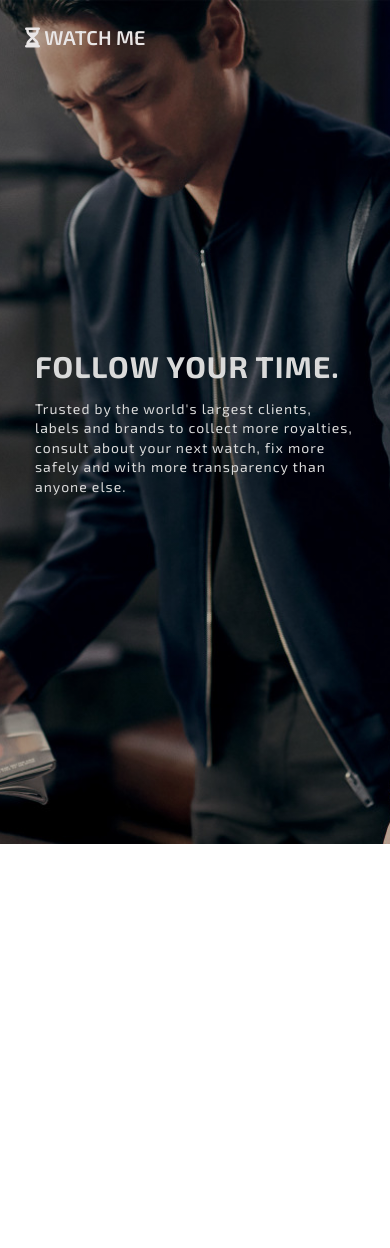
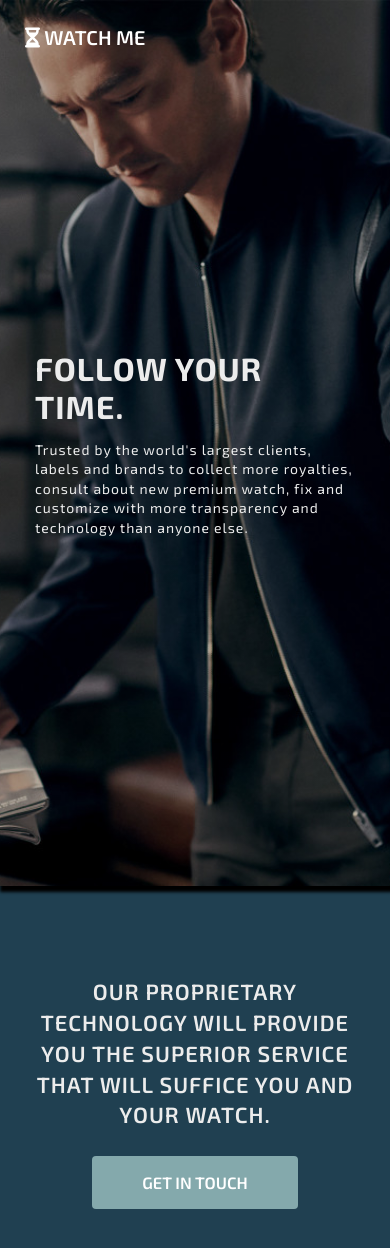
Before and after one commit to Gimorhee/WatchMe, a React (Create React App) app: page / in a window 390 px wide. Shown: the top 1248 px of the page. Before the commit the page ends 844 px from the top, so only its background shows below. Built offline with nearby package versions, Linux system fonts and the light colour scheme.

Commit message:
GetInTouch Component with responsiveness + animations

```diff
--- a/src/App.js
+++ b/src/App.js
@@ -2,6 +2,7 @@ import React, { Fragment } from "react";
 import { BrowserRouter as Router, Route, Switch } from "react-router-dom";
 
 import { Homepage } from "./components/Homepage/Homepage";
+import { Contact } from "./components/Contact/Contact";
 
 import "./App.css";
 
@@ -11,6 +12,7 @@ function App() {
       <Fragment>
         <Switch>
           <Route exact path="/" component={Homepage} />
+          <Route exact path="/contact" component={Contact} />
         </Switch>
       </Fragment>
     </Router>
--- /dev/null
+++ b/src/components/Contact/Contact.js
@@ -0,0 +1,5 @@
+import React from "react";
+
+export const Contact = () => {
+  return <div>testetst</div>;
+};
--- /dev/null
+++ b/src/components/Homepage/GetInTouch.js
@@ -0,0 +1,44 @@
+import React from "react";
+import { Link } from "react-router-dom";
+import { useSpring, animated } from "react-spring";
+import TrackVisibility from "react-on-screen";
+
+export const GetInTouch = () => {
+  const ComponentToTrack = ({ isVisible }) => {
+    const topProps = useSpring({
+      from: { opacity: 0 },
+      to: { opacity: isVisible ? 1 : 0 },
+      delay: 700,
+      config: { duration: 1000 },
+    });
+
+    const bottomProps = useSpring({
+      from: { opacity: 0 },
+      to: { opacity: isVisible ? 1 : 0 },
+      delay: 1400,
+      config: { duration: 1000 },
+    });
+
+    return (
+      <div className="GetInTouch">
+        <div className="GetInTouch-Content">
+          <animated.div style={topProps}>
+            <h3>
+              Our proprietary technology will provide you the superior service
+              that will suffice you and your watch.{" "}
+            </h3>
+          </animated.div>
+          <animated.div style={bottomProps}>
+            <Link to="/contact">Get in touch</Link>
+          </animated.div>
+        </div>
+      </div>
+    );
+  };
+
+  return (
+    <TrackVisibility partialVisibility tag="h3" once>
+      <ComponentToTrack />
+    </TrackVisibility>
+  );
+};
--- a/src/components/Homepage/Homepage.js
+++ b/src/components/Homepage/Homepage.js
@@ -1,7 +1,7 @@
 import React from "react";
-// import { Link } from "react-router-dom";
 
 import { Main } from "./Main";
+import { GetInTouch } from "./GetInTouch";
 
 import "../../styles/Homepage/Homepage.css";
 
@@ -9,6 +9,7 @@ export const Homepage = () => {
   return (
     <div className="Homepage">
       <Main />
+      <GetInTouch />
     </div>
   );
 };
--- a/src/components/Homepage/Main.js
+++ b/src/components/Homepage/Main.js
@@ -4,10 +4,18 @@ import { Nav } from "./Nav";
 import { useSpring, animated } from "react-spring";
 
 export const Main = () => {
-  const props = useSpring({
-    from: { number: 0 },
-    to: { number: 100 },
-    config: { duration: 100000 },
+  const mainProps = useSpring({
+    from: { opacity: 0 },
+    to: { opacity: 1 },
+    delay: 600,
+    config: { duration: 1200 },
+  });
+
+  const bottomProps = useSpring({
+    from: { opacity: 0 },
+    to: { opacity: 1 },
+    delay: 1400,
+    config: { duration: 1000 },
   });
 
   return (
@@ -15,13 +23,16 @@ export const Main = () => {
       <Nav />
 
       <div className="Main-Content">
-        <h1>FOLLOW YOUR TIME.</h1>
-        <p>
-          Trusted by the world's largest clients, labels and brands to collect
-          more royalties, consult about your next watch, fix more safely and
-          with more transparency than anyone else.{" "}
-        </p>
-        <animated.span>{console.log(props.number)}</animated.span>
+        <animated.div style={mainProps}>
+          <h1>FOLLOW YOUR TIME.</h1>
+        </animated.div>
+        <animated.div style={bottomProps}>
+          <p>
+            Trusted by the world's largest clients, labels and brands to collect
+            more royalties, consult about new premium watch, fix and customize
+            with more transparency and technology than anyone else.{" "}
+          </p>
+        </animated.div>
       </div>
     </div>
   );
--- a/src/styles/Homepage/Homepage.css
+++ b/src/styles/Homepage/Homepage.css
@@ -1,11 +1,34 @@
+.Homepage nav {
+  position: absolute;
+  font-size: 20px;
+  font-weight: 600;
+  left: 25px;
+  top: 25px;
+}
+
+.Homepage nav a {
+  color: #fff;
+  text-decoration: none;
+}
+
+.Homepage nav a:focus {
+  outline: none;
+}
+
+.Homepage nav a i {
+  font-size: 20px;
+}
+
 .Homepage .Main {
-  min-height: 100vh;
+  min-height: 105vh;
   position: relative;
   background-position: center center;
   background-repeat: no-repeat;
   background-size: cover;
   background-image: -webkit-gradient(linear, left top, left bottom, from(rgba(0, 0, 0, 0.2)), to(rgba(0, 0, 0, 0.2))), url("../../../src/images/main.jpg");
   background-image: linear-gradient(rgba(0, 0, 0, 0.2), rgba(0, 0, 0, 0.2)), url("../../../src/images/main.jpg");
+  -webkit-box-shadow: 3px 3px 3px 3px black;
+          box-shadow: 3px 3px 3px 3px black;
   display: -webkit-box;
   display: -ms-flexbox;
   display: flex;
@@ -27,12 +50,12 @@
 
 .Homepage .Main .Main-Content h1,
 .Homepage .Main .Main-Content p {
-  color: #dadada;
+  color: #ececec;
   letter-spacing: 1px;
 }
 
 .Homepage .Main .Main-Content h1 {
-  font-size: 85px;
+  font-size: 80px;
   margin-bottom: 15px;
 }
 
@@ -42,25 +65,57 @@
   line-height: 1.4;
 }
 
-.Homepage .Main nav {
-  position: absolute;
-  font-size: 20px;
-  font-weight: 600;
-  left: 25px;
-  top: 25px;
+.Homepage .GetInTouch {
+  background: #204051;
+  height: auto;
+  color: #ececec;
+  text-transform: uppercase;
+  display: -webkit-box;
+  display: -ms-flexbox;
+  display: flex;
+  -webkit-box-orient: vertical;
+  -webkit-box-direction: normal;
+      -ms-flex-direction: column;
+          flex-direction: column;
+  -webkit-box-pack: center;
+      -ms-flex-pack: center;
+          justify-content: center;
+  -webkit-box-align: center;
+      -ms-flex-align: center;
+          align-items: center;
+  text-align: center;
+  padding: 90px 30px;
 }
 
-.Homepage .Main nav a {
-  color: #e9e6e6;
-  text-decoration: none;
+.Homepage .GetInTouch .GetInTouch-Content h3 {
+  font-weight: 600;
+  font-size: 24px;
+  letter-spacing: 1px;
+  line-height: 1.4;
+  margin-bottom: 40px;
+  max-width: 950px;
 }
 
-.Homepage .Main nav a:focus {
+.Homepage .GetInTouch .GetInTouch-Content a {
+  text-decoration: none;
+  font-size: 18px;
+  font-weight: 600;
+  background: #84a9ac;
+  border: none;
+  border-radius: 4px;
+  padding: 17px 50px;
+  color: #fff;
+  -webkit-transition: 0.4s ease-in-out all;
+  transition: 0.4s ease-in-out all;
+}
+
+.Homepage .GetInTouch .GetInTouch-Content a:focus {
   outline: none;
 }
 
-.Homepage .Main nav a i {
-  font-size: 20px;
+.Homepage .GetInTouch .GetInTouch-Content a:hover {
+  background: #fff;
+  color: #204051;
 }
 
 @media only screen and (max-width: 925px) {
@@ -77,22 +132,28 @@
     font-size: 45px;
   }
   .Homepage .Main .Main-Content p {
-    font-size: 15.5px;
+    font-size: 16px;
   }
 }
 
 @media only screen and (max-width: 550px) {
   .Homepage .Main .Main-Content h1 {
-    font-size: 35px;
+    font-size: 40px;
   }
   .Homepage .Main .Main-Content p {
-    font-size: 15px;
+    font-size: 15.5px;
+  }
+  .Homepage .GetInTouch .GetInTouch-Content h3 {
+    font-size: 22px;
+  }
+  .Homepage .GetInTouch .GetInTouch-Content a {
+    font-size: 16.5px;
   }
 }
 
 @media only screen and (max-width: 450px) {
   .Homepage .Main .Main-Content h1 {
-    font-size: 30px;
+    font-size: 32px;
   }
   .Homepage .Main .Main-Content p {
     font-size: 14px;
--- a/src/styles/Homepage/Homepage.scss
+++ b/src/styles/Homepage/Homepage.scss
@@ -1,8 +1,30 @@
 // HOMEPAGE COMPONENT
 .Homepage {
+  // NAV COMPONENT
+  nav {
+    position: absolute;
+    font-size: 20px;
+    font-weight: 600;
+    left: 25px;
+    top: 25px;
+
+    a {
+      color: #fff;
+      text-decoration: none;
+
+      &:focus {
+        outline: none;
+      }
+
+      i {
+        font-size: 20px;
+      }
+    }
+  }
+
   // MAIN COMPONENT
   .Main {
-    min-height: 100vh;
+    min-height: 105vh;
     position: relative;
     background-position: center center;
     background-repeat: no-repeat;
@@ -10,9 +32,9 @@
     background-image: linear-gradient(rgba(0, 0, 0, 0.2), rgba(0, 0, 0, 0.2)),
       url("../../../src/images/main.jpg");
 
+    box-shadow: 3px 3px 3px 3px black;
     display: flex;
     flex-direction: column;
-
     align-items: center;
     justify-content: center;
 
@@ -20,12 +42,12 @@
       padding: 10px 35px;
       h1,
       p {
-        color: #dadada;
+        color: #ececec;
         letter-spacing: 1px;
       }
 
       h1 {
-        font-size: 85px;
+        font-size: 80px;
         margin-bottom: 15px;
       }
 
@@ -35,25 +57,49 @@
         line-height: 1.4;
       }
     }
+  }
 
-    // NAV COMPONENT
-    nav {
-      position: absolute;
-      font-size: 20px;
-      font-weight: 600;
-      left: 25px;
-      top: 25px;
+  // GETINTOUCH COMPONENT
+  .GetInTouch {
+    background: #204051;
+    height: auto;
+    color: #ececec;
+    text-transform: uppercase;
+    display: flex;
+    flex-direction: column;
+    justify-content: center;
+    align-items: center;
+    text-align: center;
+    padding: 90px 30px;
+
+    .GetInTouch-Content {
+      h3 {
+        font-weight: 600;
+        font-size: 24px;
+        letter-spacing: 1px;
+        line-height: 1.4;
+        margin-bottom: 40px;
+        max-width: 950px;
+      }
 
       a {
-        color: #e9e6e6;
         text-decoration: none;
+        font-size: 18px;
+        font-weight: 600;
+        background: #84a9ac;
+        border: none;
+        border-radius: 4px;
+        padding: 17px 50px;
+        color: #fff;
+        transition: 0.4s ease-in-out all;
 
         &:focus {
           outline: none;
         }
 
-        i {
-          font-size: 20px;
+        &:hover {
+          background: #fff;
+          color: #204051;
         }
       }
     }
@@ -85,7 +131,7 @@
         }
 
         p {
-          font-size: 15.5px;
+          font-size: 16px;
         }
       }
     }
@@ -97,11 +143,23 @@
     .Main {
       .Main-Content {
         h1 {
-          font-size: 35px;
+          font-size: 40px;
         }
 
         p {
-          font-size: 15px;
+          font-size: 15.5px;
+        }
+      }
+    }
+
+    .GetInTouch {
+      .GetInTouch-Content {
+        h3 {
+          font-size: 22px;
+        }
+
+        a {
+          font-size: 16.5px;
         }
       }
     }
@@ -113,7 +171,7 @@
     .Main {
       .Main-Content {
         h1 {
-          font-size: 30px;
+          font-size: 32px;
         }
 
         p {
```
Also changed, not shown: 1 other file (tests, documents, lock files or other folders).
